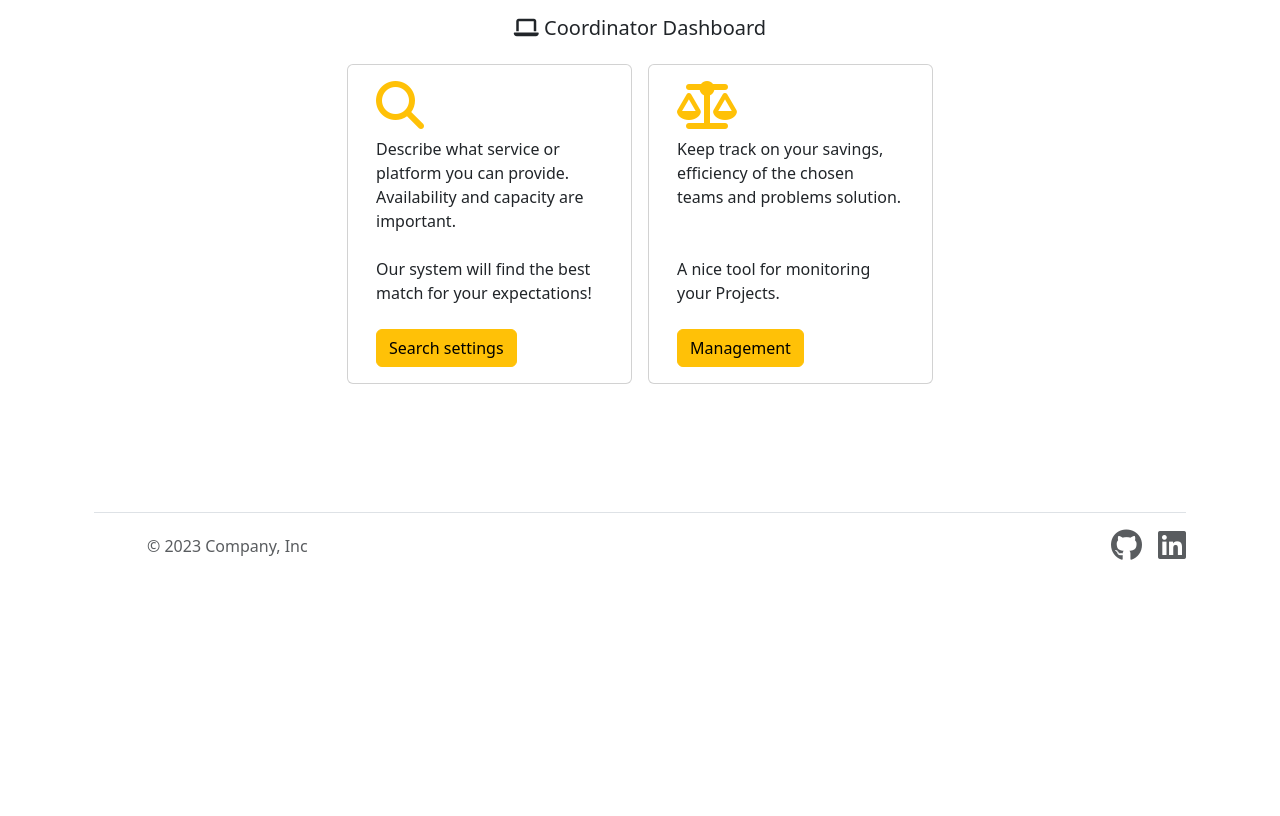
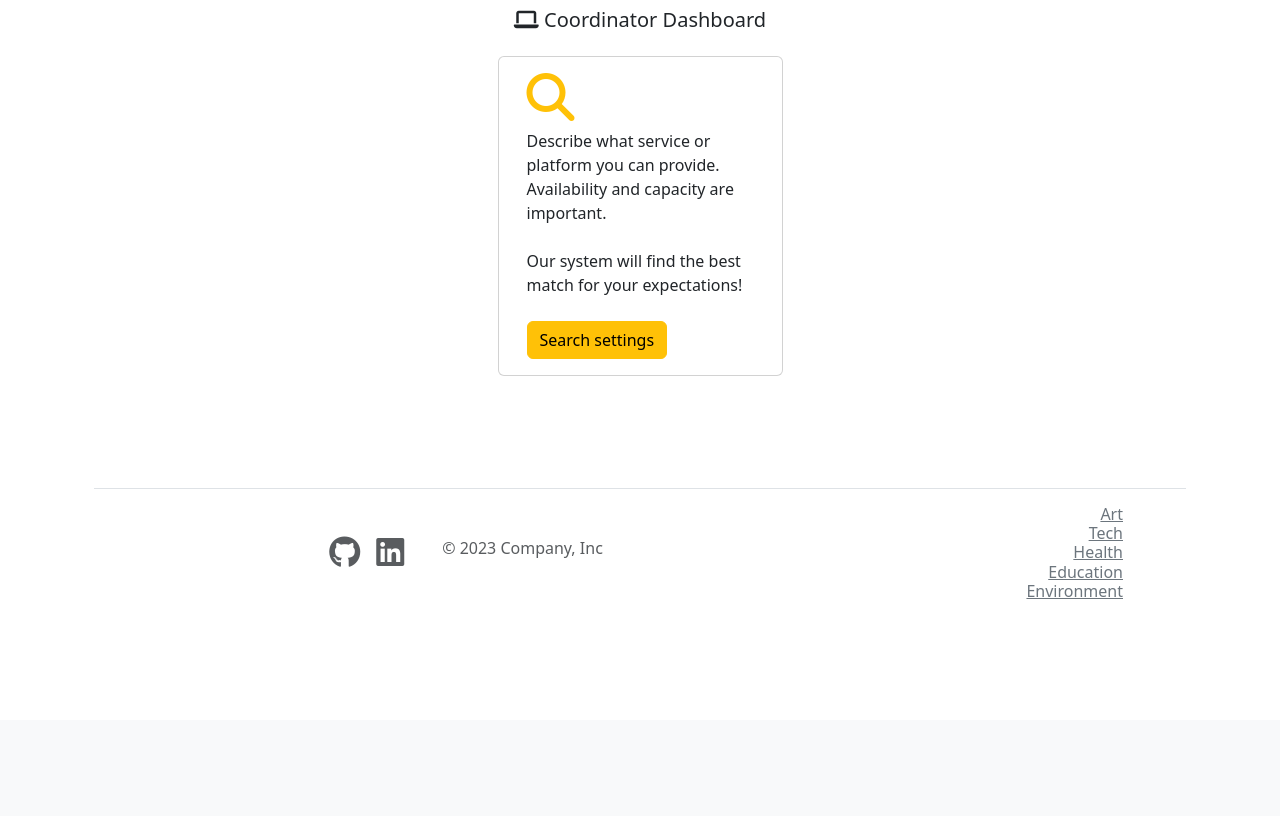
Before and after one commit to alexarlord-boop/BTC, a PHP site: page /pages/coordinator.php in a window 1280 px wide. Shown: the part 80-896 px from the top of the page. After the commit the page ends 679 px from the top, so only its background shows below. Run offline with PHP 8.4, Linux system fonts and the light colour scheme; the visitor is signed in with stand-in values (Sample User, id 1).

Commit message:
B2T-2023 Updated application - texts on main pages

```diff
--- a/pages/company.php
+++ b/pages/company.php
@@ -41,7 +41,7 @@ $content = <<<HTML
             <a href="#" class="btn btn-primary mt-4">Management</a>
             </div>
         </div>
-        <div class="m-5"></div>
+        <div class="m-2"></div>
     </div>
 
 
--- a/pages/coordinator.php
+++ b/pages/coordinator.php
@@ -19,18 +19,6 @@ $content = <<<HTML
             </div>
         </div>
 
-        <div class="card col-md-3 col-sm-12 mx-2 my-2">
-            <div class="card-body rounded">
-            <div class="card-title"><i class="fa fa-3x fa-balance-scale text-warning text-center"></i></div>
-            <div class="card-text">
-                Keep track on your savings, efficiency of the chosen teams and problems solution. <br>
-                <br>
-                <br>
-                A nice tool for monitoring your Projects.
-            </div>
-            <a href="#" class="btn btn-warning mt-4">Management</a>
-            </div>
-        </div>
         <div class="m-5"></div>
     </div>
 
--- a/utility.php
+++ b/utility.php
@@ -13,22 +13,32 @@ function page($navbar, $body) {
             <body>
             $navbar
 
-            <div class="container mt-3 h-100">
+            <div class="container mt-2">
                 $body
 
                 <div class="container">
-              <footer class="d-flex flex-wrap justify-content-between align-items-center py-3 my-4 border-top">
-                <div class="col-md-4 d-flex align-items-center">
-                  <a href="/" class="mb-3 me-2 mb-md-0 text-body-secondary text-decoration-none lh-1">
+              <footer class="footer d-flex flex-wrap justify-content-between align-items-center py-3 my-2 border-top">
+
+                <ul class="nav col-md-8 justify-content-center list-unstyled d-flex">
+                  <li class="ms-3"><a class="text-body-secondary" href="#"><i class="fa-brands fa-2x fa-github"></i></a></li>
+                  <li class="ms-3"><a class="text-body-secondary" href="#"><i class="fa-brands fa-2x fa-linkedin"></i></a></li>
+
+                    <a href="/" class="mb-3 me-2 mb-md-0 text-body-secondary text-decoration-none lh-1">
                     <svg class="bi" width="30" height="24"><use xlink:href="#bootstrap"></use></svg>
                   </a>
                   <span class="mb-3 mb-md-0 text-body-secondary">© 2023 Company, Inc</span>
+                </ul>
+
+                <div class='col-md-4'>
+                    <ul class='list-group h6 align-items-end mr-5'>
+                        <a class="stretched-link text-secondary" href="#">Art</a>
+                        <a class="stretched-link text-secondary" href="#">Tech</a>
+                        <a class="stretched-link text-secondary" href="#">Health</a>
+                        <a class="stretched-link text-secondary" href="#">Education</a>
+                        <a class="stretched-link text-secondary" href="#">Environment</a>
+                    </ul>
                 </div>
 
-                <ul class="nav col-md-4 justify-content-end list-unstyled d-flex">
-                  <li class="ms-3"><a class="text-body-secondary" href="#"><i class="fa-brands fa-2x fa-github"></i></a></li>
-                  <li class="ms-3"><a class="text-body-secondary" href="#"><i class="fa-brands fa-2x fa-linkedin"></i></a></li>
-                </ul>
               </footer>
             </div>
             </div>
@@ -60,7 +70,7 @@ function getPointers()
 
     return array(
         'team' => array(
-            'title' => "Companies",
+            'title' => "Problems",
             'lnk' => "all_companies.php",
             'dash' => 'team.php'
         ),
```
Also changed, not shown: pages/login_page.php (+10 -6 lines).
